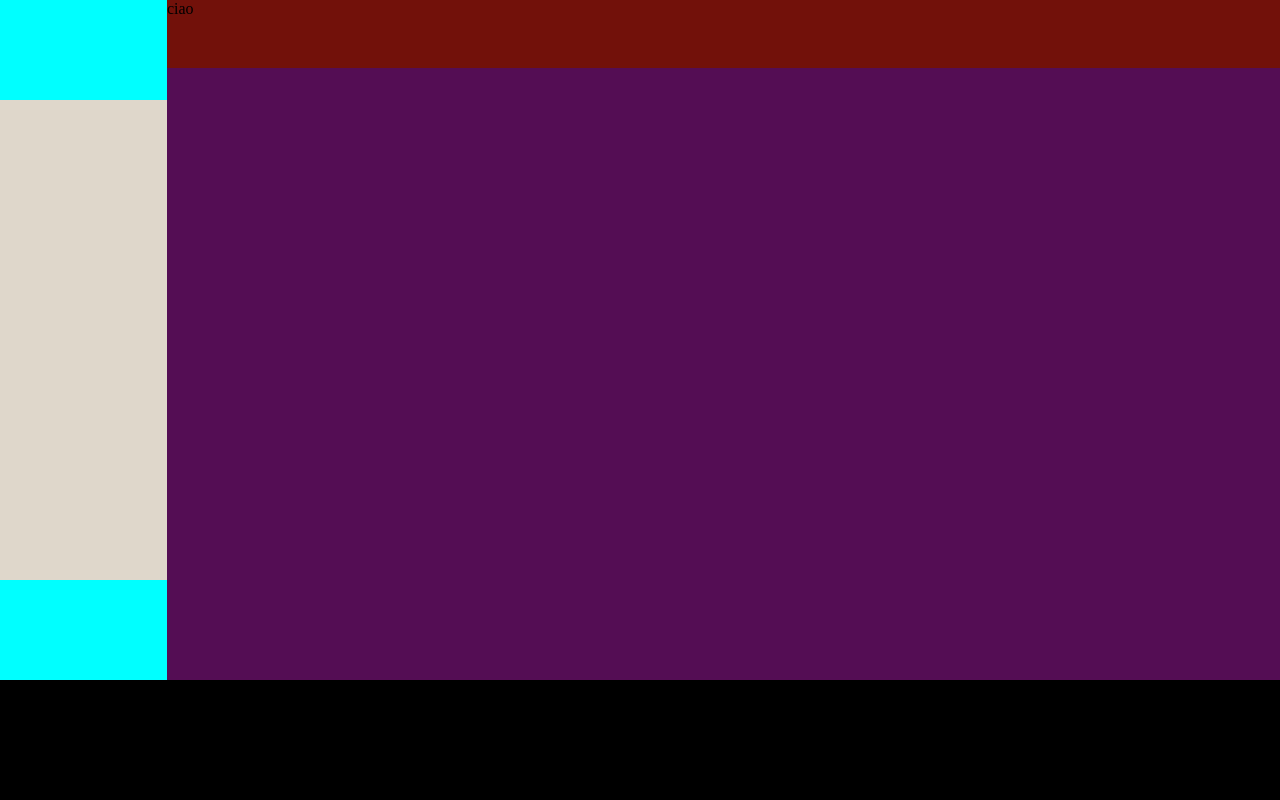
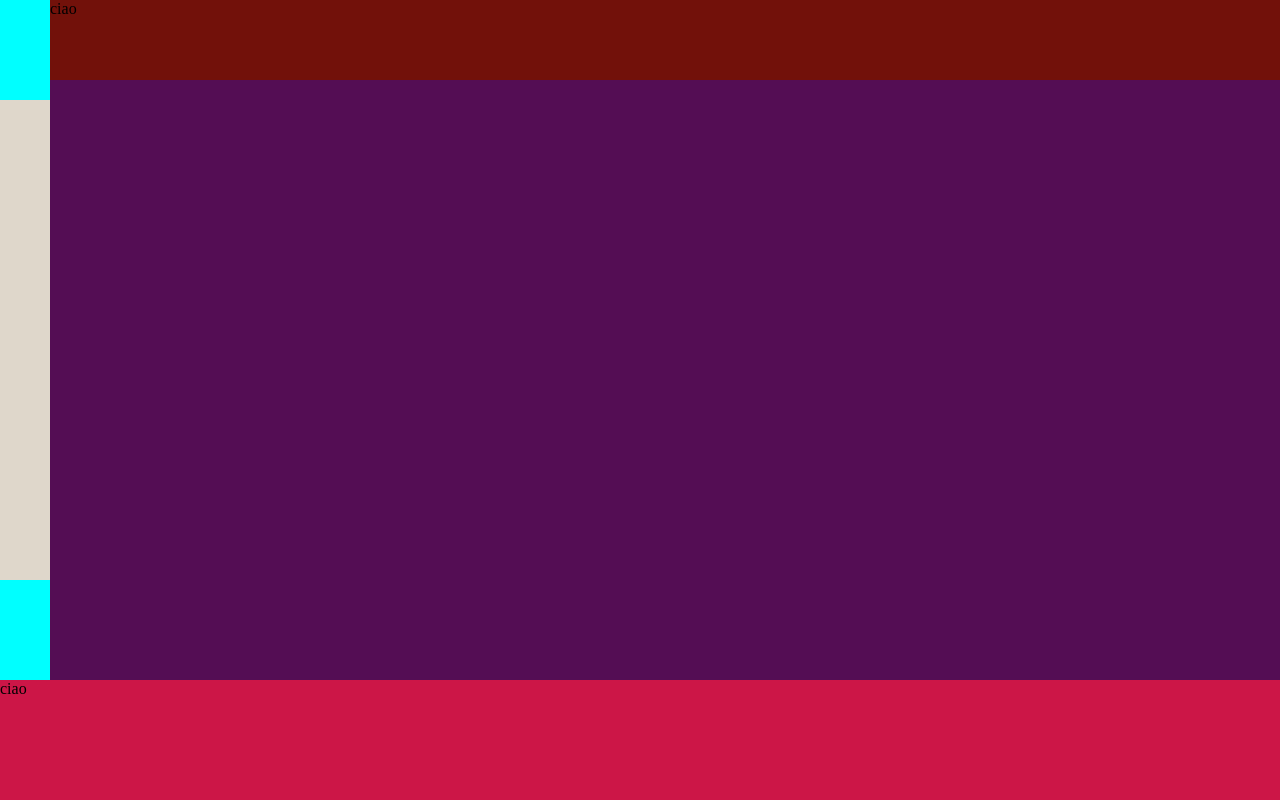
Before and after one commit to sertech89/html-css-spotifyweb, a plain HTML site: page index.html in a window 1280 px wide. Drawn offline with Linux system fonts and the light colour scheme.

Commit message:
fine creazione struttura di base

```diff
--- a/asset/style.css
+++ b/asset/style.css
@@ -4,19 +4,22 @@
     box-sizing: 0;
 }
 
-/* CONTENITORE al cui interno c'è dentro tutto */
+    /* CONTENITORE al cui interno c'è dentro tutto */
 
 
 .container{
     background-color: black;
-    height: 100vh;
+    height: 85vh;
     display: flex;
 }
+
+
+        /* ASIDE */
 
 aside{
     height: 85vh;
     background-color: rgb(223, 215, 203);
-    width: 15%;
+    width: 50px;
     display: flex;
     flex-direction: column;
     justify-content: space-between;
@@ -24,39 +27,40 @@ aside{
 
 .aside-top{
     background-color: aqua;
-    /* border: 1px solid greenyellow; */
     width: 100%;
     height: 100px;
 }
 
 .aside-bottom{
     background-color: aqua;
-    /* border: 1px solid greenyellow; */
     width: 100%;
     height: 100px ;
 }
 
+        /* EFFETTUA UPGRADE */
+
+
 .effettua-upgrade{
     background-color: rgb(114, 17, 10);
-    height: 10%;
+    height: 10vh;
     width: 100%;
 }
 
+        /* MAIN */
+
 
 main{
-    height: 85%;
-    width: 100%;
+    height: 85vh;
+    width: calc(100% - 50px);
     background-color: rgb(84, 13, 84);
     overflow-y: auto;
-    /* flex-direction: column; */
-    /* display: flex; */
 }
 
 
+        /* FOOTER */
 
-/* footer{
+
+footer{
     background-color: rgb(204, 22, 71);
-    flex-direction: column;
-} */
-    /* width: 100%; */
-    /* height: 15%;
+    height: 15vh;
+}
--- a/index.html
+++ b/index.html
@@ -15,6 +15,8 @@
 
     <div class="container">
 
+            <!-- ASIDE -->
+
         <aside>
 
             <div class="aside-top">
@@ -28,7 +30,7 @@
         </aside>
 
 
-
+            <!-- MAIN  -->
 
         <main>
             <div class="effettua-upgrade">
@@ -37,15 +39,15 @@
 
         </main>
 
-
-        <!-- <footer>
-            <div>ciao</div>
-        </footer> -->
+    </div>
 
 
 
+            <!-- FOOTER -->
 
-    </div>
+    <footer>
+        <div>ciao</div>
+    </footer>
 
 
 
```
